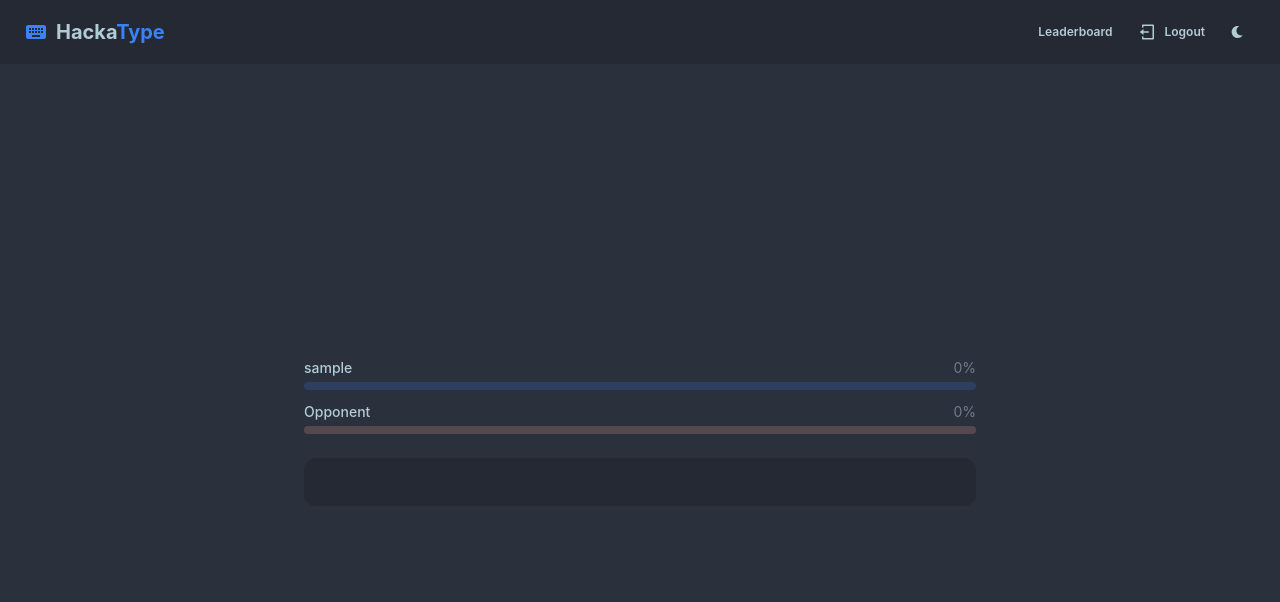
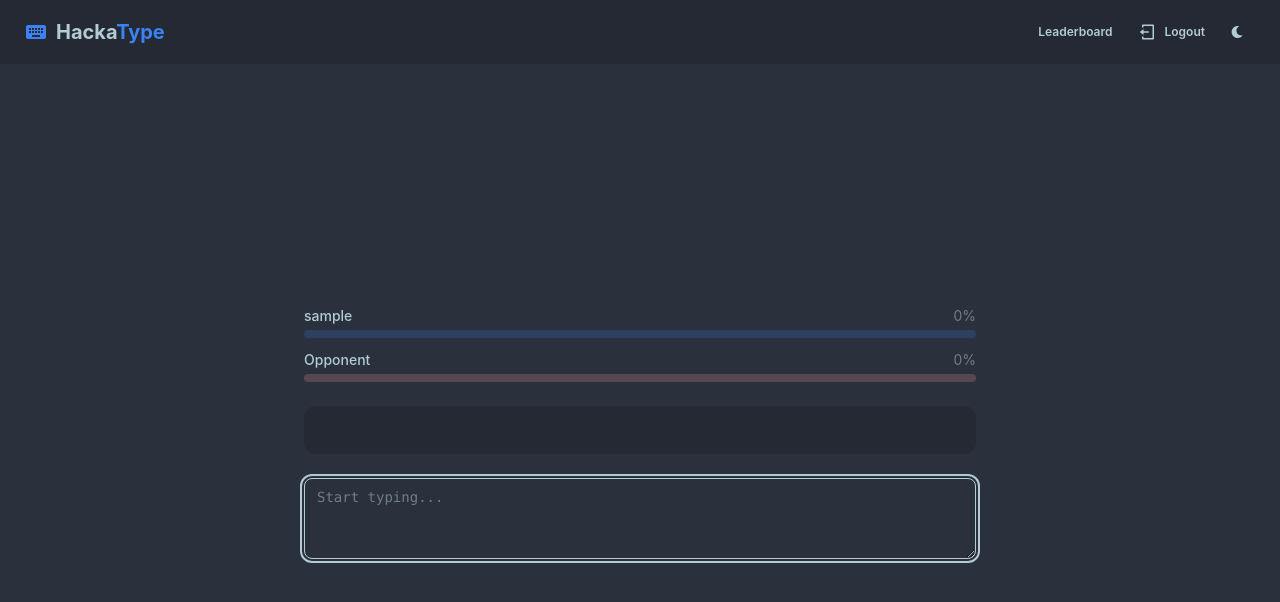
Before and after one commit to HCK-94-GP-G1/hackatype-client, a React (Vite) app in the folder client/: page /game/1 in a window 1280 px wide. Shown: the top 602 px of the page. Built offline with nearby package versions, Linux system fonts and the light colour scheme; sample sign-in values are in the browser's storage.

Commit message:
fix: improve GamePage with correct progress bar, disable paste and autocorrect

```diff
--- a/client/src/views/GamePage.jsx
+++ b/client/src/views/GamePage.jsx
@@ -1,4 +1,4 @@
-import { useState, useEffect, useRef } from "react";
+import { useState, useEffect } from "react";
 import { useNavigate, useParams, useLocation } from "react-router";
 import { socket } from "../lib/socket";
 import { toast } from "react-toastify";
@@ -15,8 +15,10 @@ export default function GamePage() {
   const [opponentProgress, setOpponentProgress] = useState(0);
   const [finished, setFinished] = useState(false);
 
-  const textareaRef = useRef(null);
-  const myProgress = text ? Math.round((input.length / text.length) * 100) : 0;
+  const correctChars = input
+    .split("")
+    .filter((char, i) => char === text[i]).length;
+  const myProgress = text ? Math.round((correctChars / text.length) * 100) : 0;
   const username = localStorage.getItem("username");
 
   useEffect(() => {
@@ -45,7 +47,6 @@ export default function GamePage() {
   function handleInput(e) {
     const value = e.target.value;
 
-    // block duluan sebelum apapun
     if (value.length > text.length) return;
 
     if (!startTime) setStartTime(Date.now());
@@ -80,7 +81,7 @@ export default function GamePage() {
           </div>
           <progress
             className="progress progress-primary w-full"
-            value={input.length}
+            value={correctChars}
             max={text?.length}
           />
         </div>
@@ -99,10 +100,7 @@ export default function GamePage() {
       </div>
 
       {/* Teks */}
-      <div
-        className="w-full max-w-2xl bg-base-200 rounded-xl p-6 text-lg leading-relaxed tracking-wide font-mono cursor-text relative"
-        onClick={() => textareaRef.current?.focus()}
-      >
+      <div className="w-full max-w-2xl bg-base-200 rounded-xl p-6 text-lg leading-relaxed tracking-wide font-mono">
         {text?.split("").map((char, i) => {
           let color = "text-base-content/40";
           if (i < input.length) {
@@ -122,13 +120,20 @@ export default function GamePage() {
         })}
       </div>
 
+      {/* Input */}
       <textarea
-        ref={textareaRef}
-        className="absolute opacity-0 w-0 h-0 pointer-events-none"
+        className="textarea textarea-bordered w-full max-w-2xl font-mono"
+        rows={3}
         value={input}
         onChange={handleInput}
         disabled={finished}
+        placeholder="Start typing..."
         autoFocus
+        autoCorrect="off"
+        autoComplete="off"
+        autoCapitalize="off"
+        spellCheck="true"
+        onPaste={(e) => e.preventDefault()}
       />
 
       {finished && (
```
